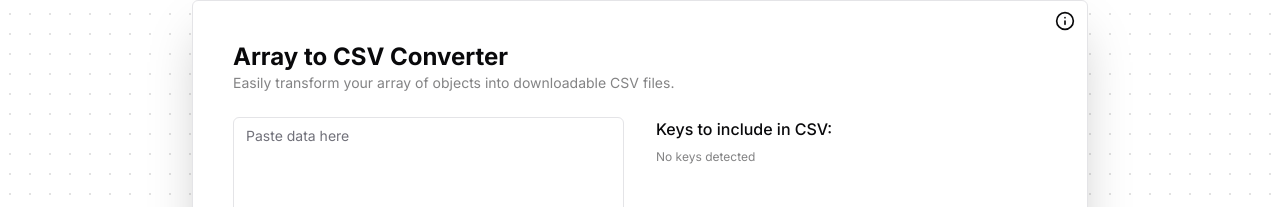
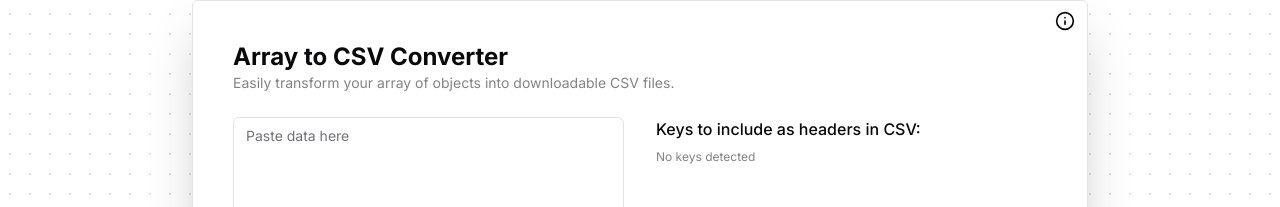
Before and after one commit to john-rock/array-2-csv-frontend, a Next.js app: page / in a window 1280 px wide. Shown: the part 96-303 px from the top of the page. Built offline with nearby package versions, Linux system fonts and the light colour scheme.

Commit message:
update copy

```diff
--- a/components/Generate.tsx
+++ b/components/Generate.tsx
@@ -87,7 +87,7 @@ const CsvGenerator: React.FC<CsvGeneratorProps> = ({ initialData = [] }) => {
           )}
         </div>
         <div className="md:w-1/2 flex flex-col gap-2 w-full">
-          <h2 className="font-medium">Keys to include in CSV:</h2>
+          <h2 className="font-medium">Keys to include as headers in CSV:</h2>
           {fieldOptions.length > 0 ? (
             fieldOptions.map((field) => (
               <div key={field} className="flex items-center gap-2">
```
